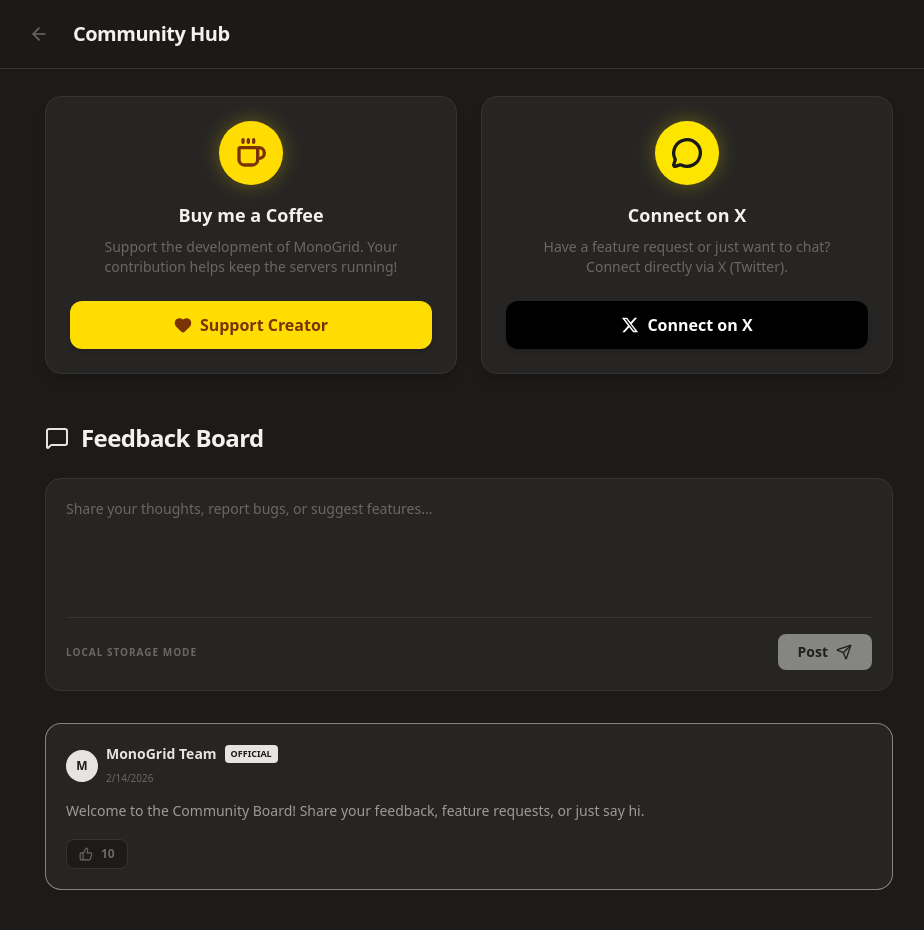
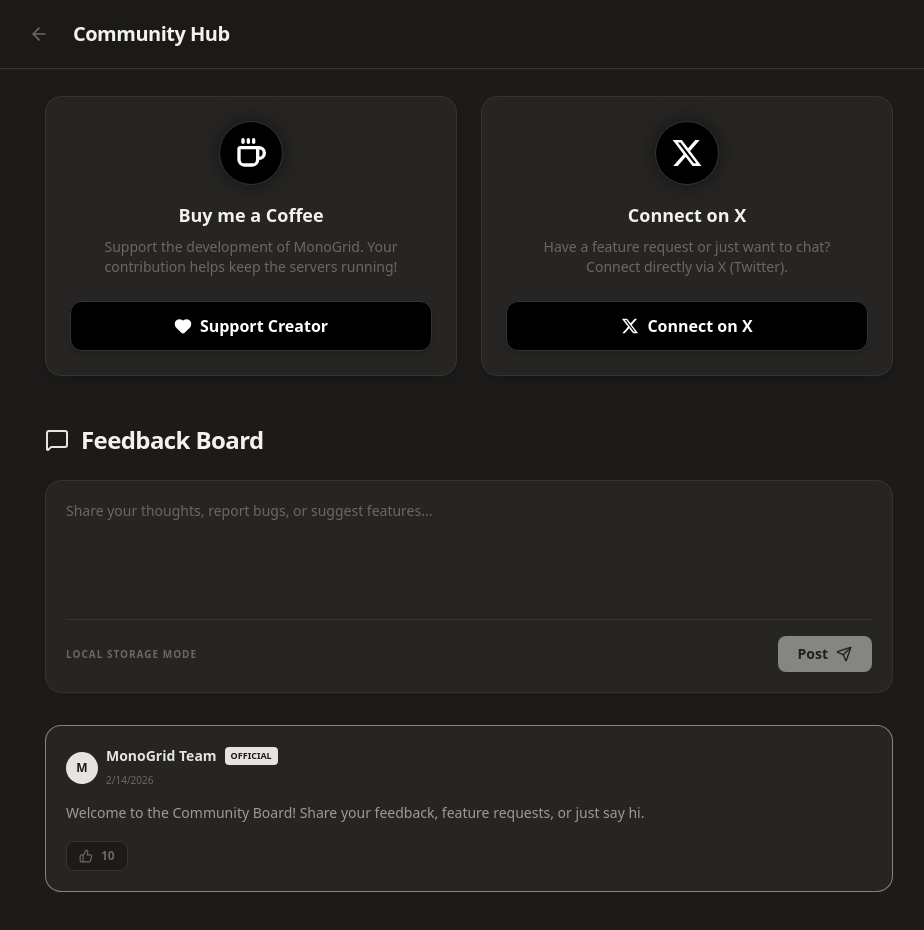
Before and after one commit to uzzano-info/Web-MonoGrid, a React (Vite) app: page /community in a window 1280 px wide. Shown: the top 930 px of the page, without its empty margins (171-1095 px from the left). Built offline with nearby package versions, Linux system fonts and the light colour scheme.

Commit message:
style: Unify community support icons and buttons to black theme

```diff
--- a/src/pages/Community.jsx
+++ b/src/pages/Community.jsx
@@ -40,7 +40,7 @@ const Community = () => {
                 {/* 1. Support / Coffee Chat Section */}
                 <section className="grid md:grid-cols-2 gap-6">
                     <div className="bg-designer-card border border-designer-border rounded-2xl p-6 flex flex-col items-center text-center hover:border-designer-accent/30 transition-all shadow-lg group">
-                        <div className="w-16 h-16 rounded-full bg-[#FFDD00] text-amber-900 flex items-center justify-center mb-4 shadow-[0_0_20px_rgba(255,221,0,0.3)] group-hover:scale-110 transition-transform">
+                        <div className="w-16 h-16 rounded-full bg-black text-white flex items-center justify-center mb-4 shadow-[0_0_20px_rgba(0,0,0,0.5)] group-hover:scale-110 transition-transform border border-designer-border">
                             <Coffee size={32} strokeWidth={2.5} />
                         </div>
                         <h2 className="text-lg font-bold text-designer-text mb-2">Buy me a Coffee</h2>
@@ -49,7 +49,7 @@ const Community = () => {
                             href="https://buymeacoffee.com/uzzano"
                             target="_blank"
                             rel="noreferrer"
-                            className="w-full py-3 bg-[#FFDD00] hover:bg-[#ffe44d] text-amber-900 font-bold rounded-xl transition-all active:scale-95 shadow-md flex items-center justify-center gap-2"
+                            className="w-full py-3 bg-black hover:bg-[#1a1a1a] text-white font-bold rounded-xl transition-all active:scale-95 shadow-md flex items-center justify-center gap-2 border border-designer-border"
                         >
                             <Heart size={18} fill="currentColor" />
                             Support Creator
@@ -57,8 +57,8 @@ const Community = () => {
                     </div>
 
                     <div className="bg-designer-card border border-designer-border rounded-2xl p-6 flex flex-col items-center text-center hover:border-designer-accent/30 transition-all shadow-lg group">
-                        <div className="w-16 h-16 rounded-full bg-[#FEE500] text-[#191919] flex items-center justify-center mb-4 shadow-[0_0_20px_rgba(254,229,0,0.3)] group-hover:scale-110 transition-transform">
-                            <MessageCircle size={32} strokeWidth={2.5} />
+                        <div className="w-16 h-16 rounded-full bg-black text-white flex items-center justify-center mb-4 shadow-[0_0_20px_rgba(0,0,0,0.5)] group-hover:scale-110 transition-transform border border-designer-border">
+                            <svg width="32" height="32" viewBox="0 0 24 24" fill="currentColor"><path d="M18.244 2.25h3.308l-7.227 8.26 8.502 11.24H16.17l-5.214-6.817L4.99 21.75H1.68l7.73-8.835L1.254 2.25H8.08l4.713 6.231zm-1.161 17.52h1.833L7.084 4.126H5.117z" /></svg>
                         </div>
                         <h2 className="text-lg font-bold text-designer-text mb-2">Connect on X</h2>
                         <p className="text-sm text-designer-muted mb-6 px-4">Have a feature request or just want to chat? Connect directly via X (Twitter).</p>
@@ -66,7 +66,7 @@ const Community = () => {
                             href="https://x.com/uzzano_dev"
                             target="_blank"
                             rel="noreferrer"
-                            className="w-full py-3 bg-[#000000] hover:bg-[#333333] text-white font-bold rounded-xl transition-all active:scale-95 shadow-md flex items-center justify-center gap-2"
+                            className="w-full py-3 bg-black hover:bg-[#1a1a1a] text-white font-bold rounded-xl transition-all active:scale-95 shadow-md flex items-center justify-center gap-2 border border-designer-border"
                         >
                             <svg width="18" height="18" viewBox="0 0 24 24" fill="currentColor"><path d="M18.244 2.25h3.308l-7.227 8.26 8.502 11.24H16.17l-5.214-6.817L4.99 21.75H1.68l7.73-8.835L1.254 2.25H8.08l4.713 6.231zm-1.161 17.52h1.833L7.084 4.126H5.117z" /></svg>
                             Connect on X
```
